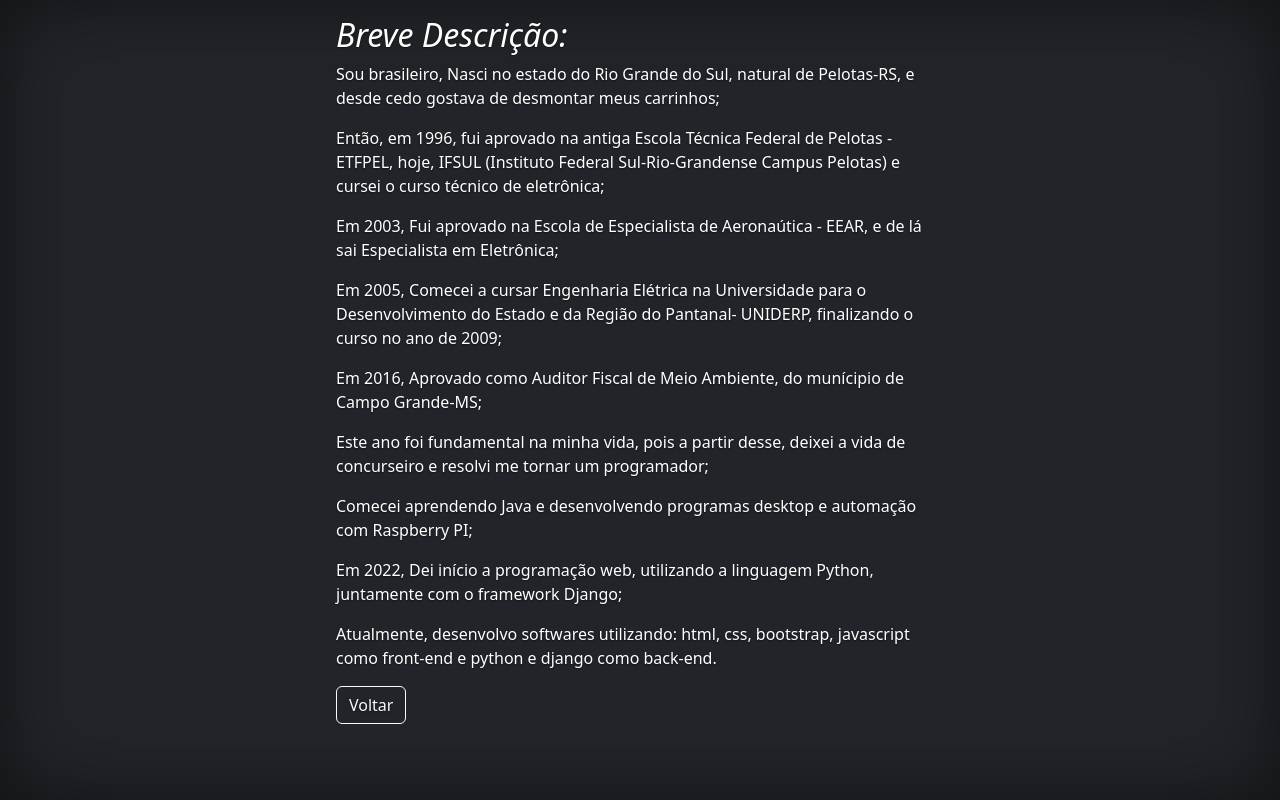
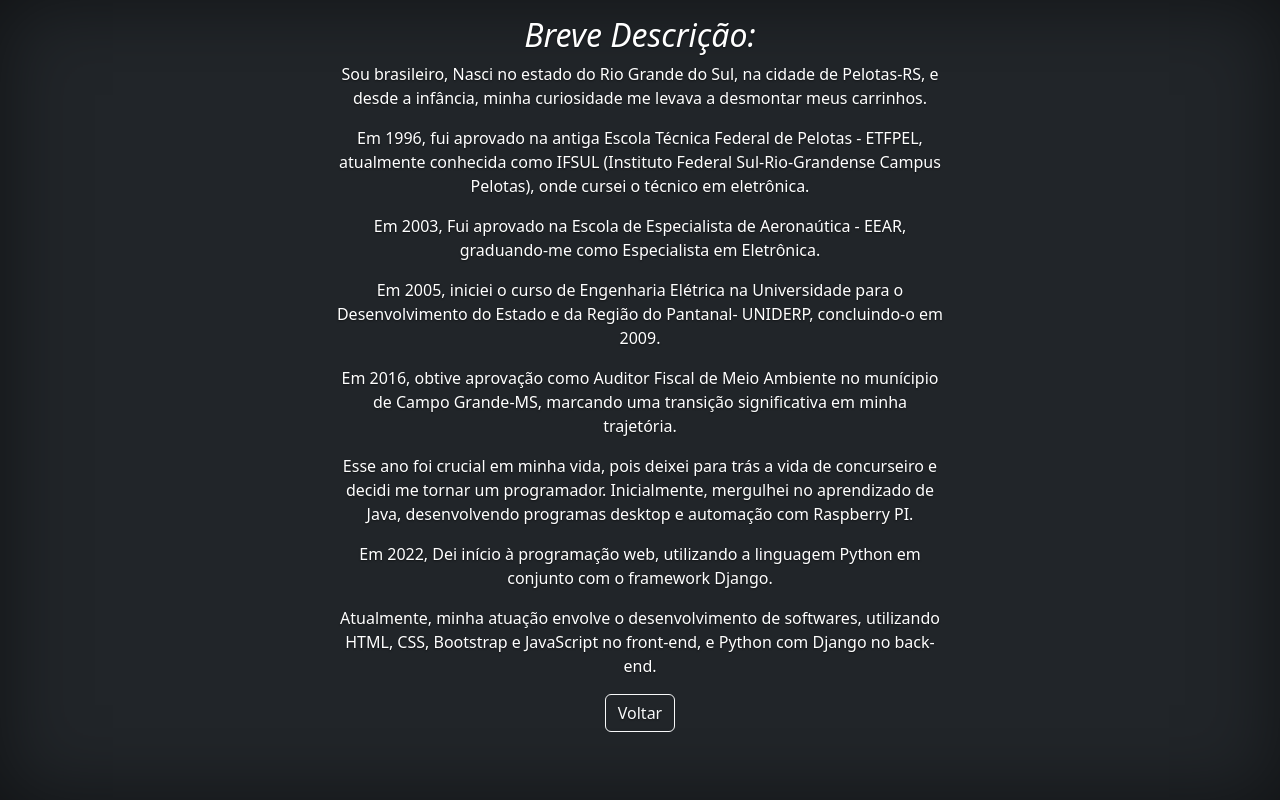
Before and after one commit to andreportol/my_portifolio, a Django app: page /continuacao_biografia/ in a window 1280 px wide. Run offline with Django 4.2, Linux system fonts and the light colour scheme.

Commit message:
Alterando o texto de breve descrição

```diff
--- a/core/templates/biografia_continuacao.html
+++ b/core/templates/biografia_continuacao.html
@@ -25,26 +25,31 @@
 
 <body class="d-flex h-100 text-start text-white bg-dark">
 	<div class="cover-container d-flex w-100 h-100 p-3 mx-auto flex-column">
-		<main class="px-3">
+		<main class="px-3 text-center">
 			<h2 class="text-white"><i>Breve Descrição:</i></h2>
-			<p class="fs-6">Sou brasileiro, Nasci no estado do Rio Grande do Sul, natural de Pelotas-RS, e desde cedo
-				gostava de desmontar meus carrinhos;</p>
-			<p class="fs-6">Então, em 1996, fui aprovado na antiga Escola Técnica Federal de Pelotas - ETFPEL, hoje,
-				IFSUL (Instituto Federal Sul-Rio-Grandense Campus Pelotas) e cursei o curso técnico de eletrônica;</p>
-			<p class="fs-6">Em 2003, Fui aprovado na Escola de Especialista de Aeronaútica - EEAR, e de lá sai
-				Especialista em Eletrônica;</p>
-			<p class="fs-6">Em 2005, Comecei a cursar Engenharia Elétrica na Universidade para o Desenvolvimento do
-				Estado e da Região do Pantanal- UNIDERP, finalizando o curso no ano de 2009;</p>
-			<p class="fs-6">Em 2016, Aprovado como Auditor Fiscal de Meio Ambiente, do munícipio de Campo Grande-MS;</p>
-			<p class="fs-6">Este ano foi fundamental na minha vida, pois a partir desse, deixei a vida de concurseiro e
-				resolvi me tornar um programador;</p>
-			<p class="fs-6">Comecei aprendendo Java e desenvolvendo programas desktop e automação com Raspberry PI;</p>
-			<p class="fs-6">Em 2022, Dei início a programação web, utilizando a linguagem Python, juntamente com o
-				framework Django;</p>
-			<p class="fs-6">Atualmente, desenvolvo softwares utilizando: html, css, bootstrap, javascript como front-end
-				e python e django como back-end.</p>
+			<p class="fs-6">Sou brasileiro, Nasci no estado do Rio Grande do Sul, na cidade de Pelotas-RS, e desde a
+				infância,
+				minha curiosidade me levava a desmontar meus carrinhos.</p>
+			<p class="fs-6">Em 1996, fui aprovado na antiga Escola Técnica Federal de Pelotas - ETFPEL, atualmente
+				conhecida como
+				IFSUL (Instituto Federal Sul-Rio-Grandense Campus Pelotas), onde cursei o técnico em eletrônica.</p>
+			<p class="fs-6">Em 2003, Fui aprovado na Escola de Especialista de Aeronaútica - EEAR, graduando-me como
+				Especialista em Eletrônica.</p>
+			<p class="fs-6">Em 2005, iniciei o curso de Engenharia Elétrica na Universidade para o Desenvolvimento do
+				Estado e da Região do Pantanal- UNIDERP, concluindo-o em 2009.</p>
+			<p class="fs-6">Em 2016, obtive aprovação como Auditor Fiscal de Meio Ambiente no munícipio de Campo
+				Grande-MS,
+				marcando uma transição significativa em minha trajetória.</p>
+			<p class="fs-6">Esse ano foi crucial em minha vida, pois deixei para trás a vida de concurseiro e decidi me
+				tornar um programador. Inicialmente, mergulhei no aprendizado de Java, desenvolvendo programas desktop e
+				automação com Raspberry PI.</p>
+			<p class="fs-6">Em 2022, Dei início à programação web, utilizando a linguagem Python em conjunto com o
+				framework Django.</p>
+			<p class="fs-6">Atualmente, minha atuação envolve o desenvolvimento de softwares, utilizando HTML, CSS,
+				Bootstrap e JavaScript no front-end, e Python com Django no back-end.</p>
 			<a class='btn btn-outline-light' href="{% url 'core:index' %}">Voltar</a>
 		</main>
 	</div>
 </body>
+
 </html>
```
